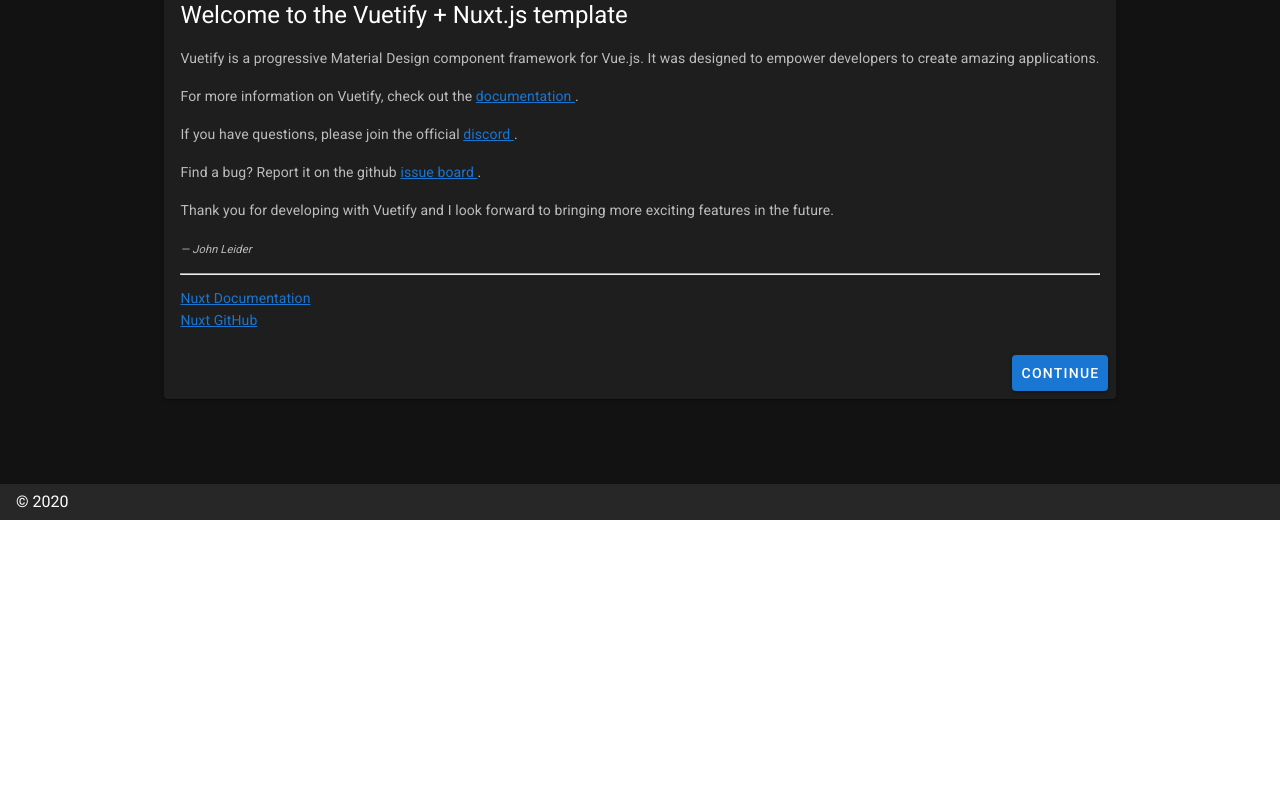
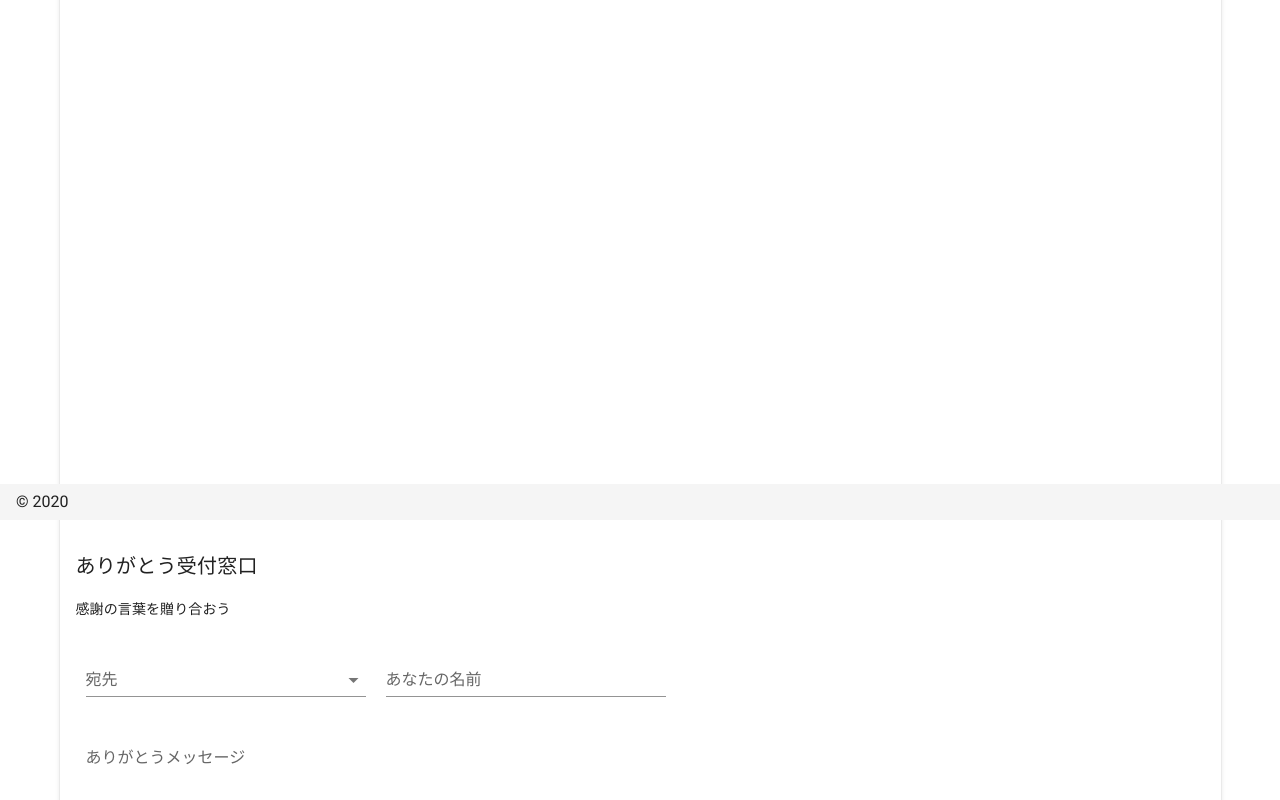
Before and after one commit to misaosyushi/thanks-gt-post-client, a Nuxt app: page / in a window 1280 px wide. Shown: the part 280-1080 px from the top of the page. Before the commit the page ends 800 px from the top, so only its background shows below. Built offline with nearby package versions, Linux system fonts and the light colour scheme.

Commit message:
モック作成

```diff
--- a/layouts/default.vue
+++ b/layouts/default.vue
@@ -86,7 +86,7 @@
       miniVariant: false,
       right: true,
       rightDrawer: false,
-      title: 'Vuetify.js'
+      title: 'ThanksGT'
     }
   }
 }
--- a/nuxt.config.js
+++ b/nuxt.config.js
@@ -2,6 +2,11 @@
 
 export default {
   mode: 'spa',
+  typescript: {
+    typeCheck: {
+      eslint: true
+    }
+  },
   /*
    ** Headers of the page
    */
@@ -57,11 +62,11 @@
   vuetify: {
     customVariables: ['~/assets/variables.scss'],
     theme: {
-      dark: true,
+      light: true,
       themes: {
-        dark: {
-          primary: colors.blue.darken2,
-          accent: colors.grey.darken3,
+        light: {
+          primary: '#ffb6c1',
+          accent: '#996d73',
           secondary: colors.amber.darken3,
           info: colors.teal.lighten1,
           warning: colors.amber.base,
@@ -78,6 +83,7 @@
     /*
      ** You can extend webpack config here
      */
+    // eslint-disable-next-line @typescript-eslint/no-unused-vars
     extend(config, ctx) {}
   }
 }
--- a/pages/index.vue
+++ b/pages/index.vue
@@ -1,75 +1,59 @@
 <template>
-  <v-layout column justify-center align-center>
-    <v-flex xs12 sm8 md6>
-      <div class="text-center">
-        <logo />
-        <vuetify-logo />
-      </div>
+  <v-content>
     <v-card>
-        <v-card-title class="headline">
-          Welcome to the Vuetify + Nuxt.js template
-        </v-card-title>
-        <v-card-text>
-          <p>
-            Vuetify is a progressive Material Design component framework for
-            Vue.js. It was designed to empower developers to create amazing
-            applications.
-          </p>
-          <p>
-            For more information on Vuetify, check out the
-            <a href="https://vuetifyjs.com" target="_blank"> documentation </a>.
-          </p>
-          <p>
-            If you have questions, please join the official
-            <a href="https://chat.vuetifyjs.com/" target="_blank" title="chat">
-              discord </a
-            >.
-          </p>
-          <p>
-            Find a bug? Report it on the github
-            <a
-              href="https://github.com/vuetifyjs/vuetify/issues"
-              target="_blank"
-              title="contribute"
-            >
-              issue board </a
-            >.
-          </p>
-          <p>
-            Thank you for developing with Vuetify and I look forward to bringing
-            more exciting features in the future.
-          </p>
-          <div class="text-xs-right">
-            <em><small>&mdash; John Leider</small></em>
-          </div>
-          <hr class="my-3" />
-          <a href="https://nuxtjs.org/" target="_blank">
-            Nuxt Documentation
-          </a>
-          <br />
-          <a href="https://github.com/nuxt/nuxt.js" target="_blank">
-            Nuxt GitHub
-          </a>
+      <v-img class="white--text align-end" src="/thanks.jpg" />
+
+      <v-card-title>ありがとう受付窓口</v-card-title>
+
+      <v-card-text class="text--primary">
+        <div>感謝の言葉を贈り合おう</div>
+        <v-layout class="post_form">
+          <v-select
+            class="text_field"
+            label="宛先"
+            color="accent"
+            hint="ありがとうを伝えたい人の名前を選択してください。"
+          />
+          <v-text-field
+            class="text_field"
+            label="あなたの名前"
+            color="accent"
+            hint="あなたの名前を入力してください。"
+          />
+        </v-layout>
+        <v-textarea
+          class="text_area"
+          label="ありがとうメッセージ"
+          color="accent"
+        />
       </v-card-text>
+
       <v-card-actions>
-          <v-spacer />
-          <v-btn color="primary" nuxt to="/inspire">
-            Continue
+        <v-spacer></v-spacer>
+        <v-btn large color="primary">
+          送信&nbsp;
+          <v-icon>mdi-heart</v-icon>
         </v-btn>
       </v-card-actions>
     </v-card>
-    </v-flex>
-  </v-layout>
+  </v-content>
 </template>
 
 <script>
-import Logo from '~/components/Logo.vue'
-import VuetifyLogo from '~/components/VuetifyLogo.vue'
+export default {}
+</script>
 
-export default {
-  components: {
-    Logo,
-    VuetifyLogo
+<style lang="scss">
+.post_form {
+  margin-top: 30px;
 }
+
+.text_field {
+  padding: 10px;
+  max-width: 300px;
 }
-</script>
+
+.text_area {
+  padding: 10px;
+}
+</style>
```
Also changed, not shown: static/thanks.jpg (added), static/thanks2.jpg (added). Lines whose indentation alone changed are shown as unchanged.
